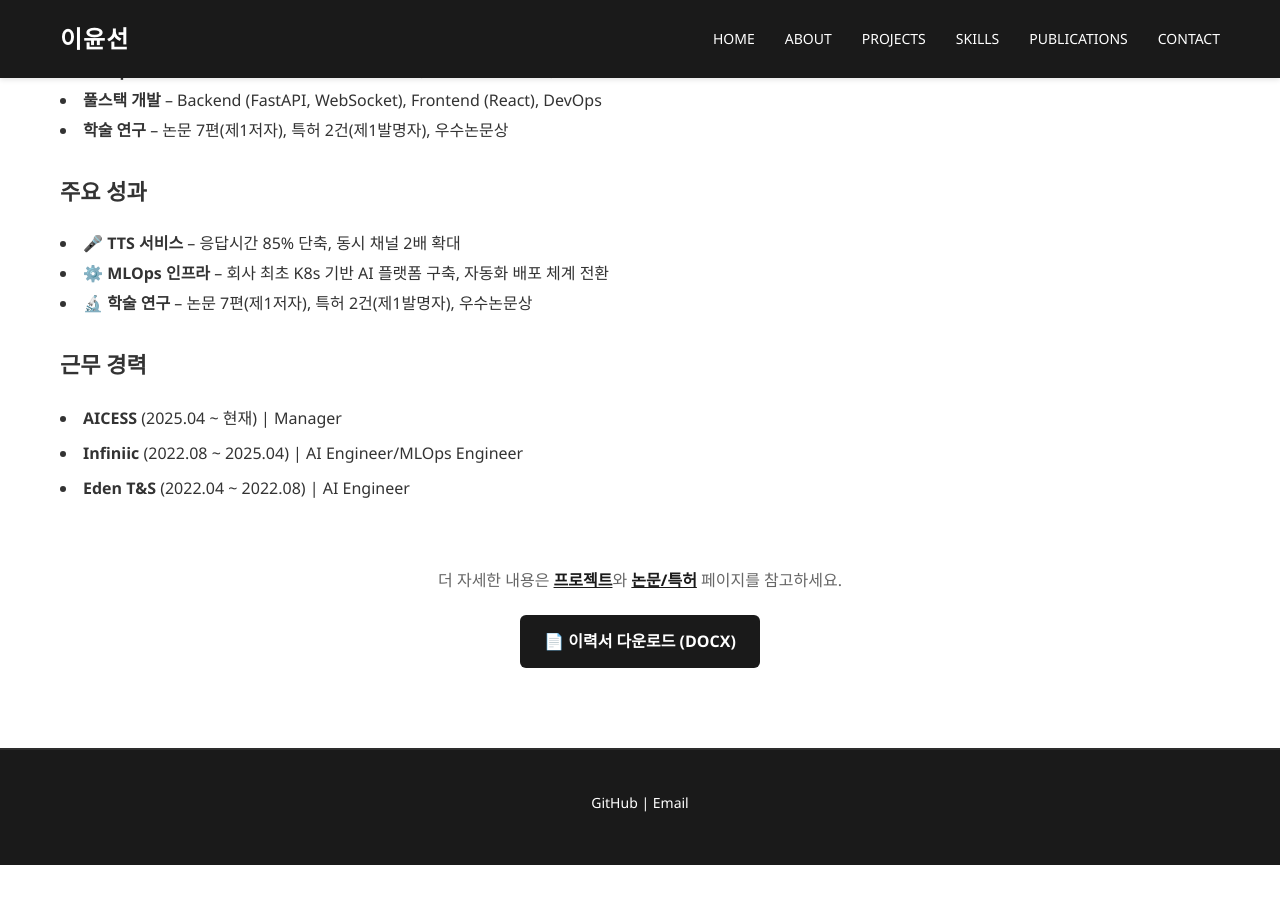
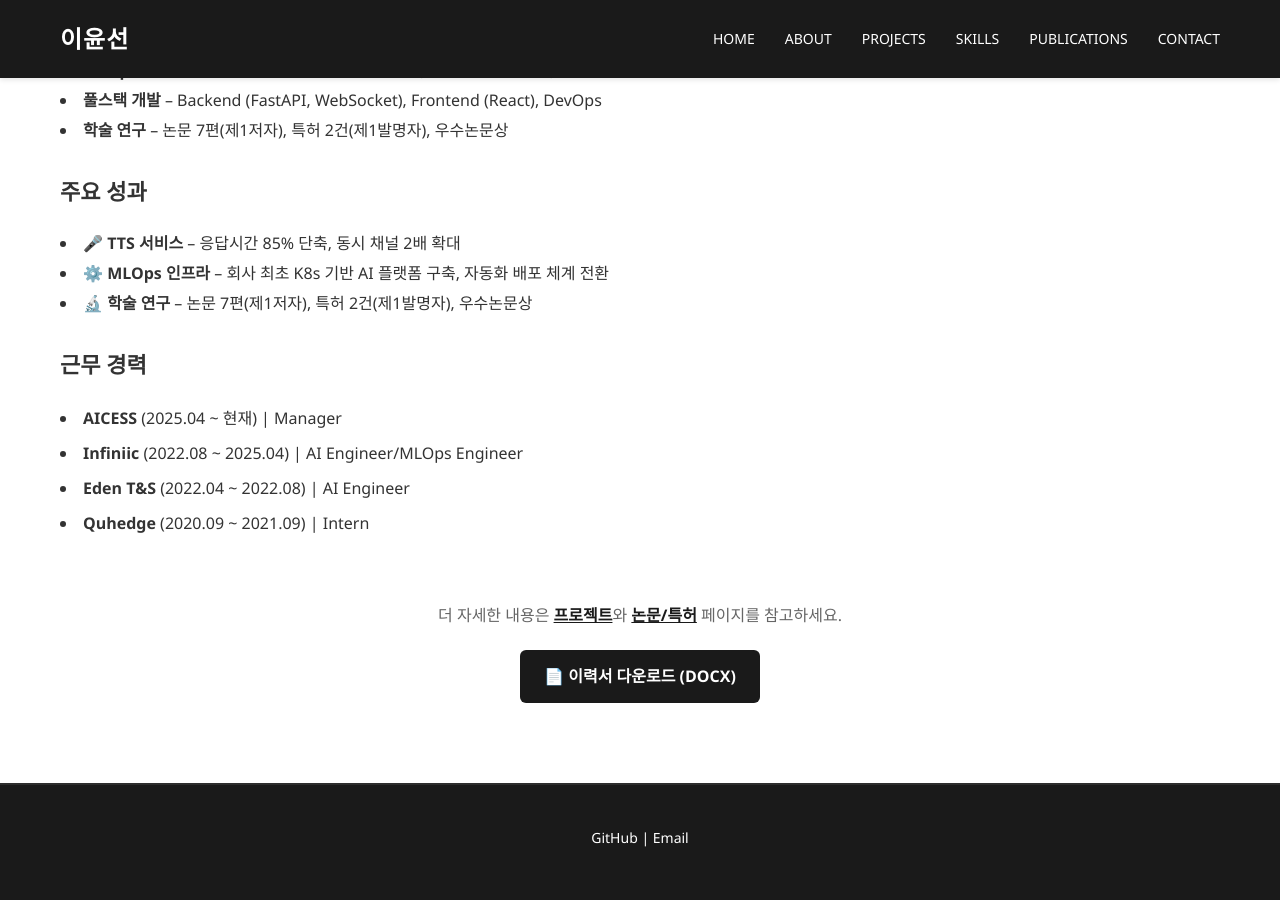
Before and after one commit to ckc5800/ckc5800.github.io, a Jekyll site: the page built from about.html, in a window 1280 px wide and 900 px high, scrolled down 391 px. Built offline with Jekyll 4.4.1, drawn with Linux system fonts in a browser that asks for light colours; before the commit the page ends 1256 px from its top, so only the background shows below that.

Commit message:
Fix research period-paper mismatch, add Quhedge to career list, cleanup

```diff
--- a/about.html
+++ b/about.html
@@ -33,6 +33,7 @@ title: About
         <li><strong>AICESS</strong> (2025.04 ~ 현재) | Manager</li>
         <li><strong>Infiniic</strong> (2022.08 ~ 2025.04) | AI Engineer/MLOps Engineer</li>
         <li><strong>Eden T&S</strong> (2022.04 ~ 2022.08) | AI Engineer</li>
+        <li><strong>Quhedge</strong> (2020.09 ~ 2021.09) | Intern</li>
     </ul>
 </div>
 
```
Also changed, not shown: 1 other file.
